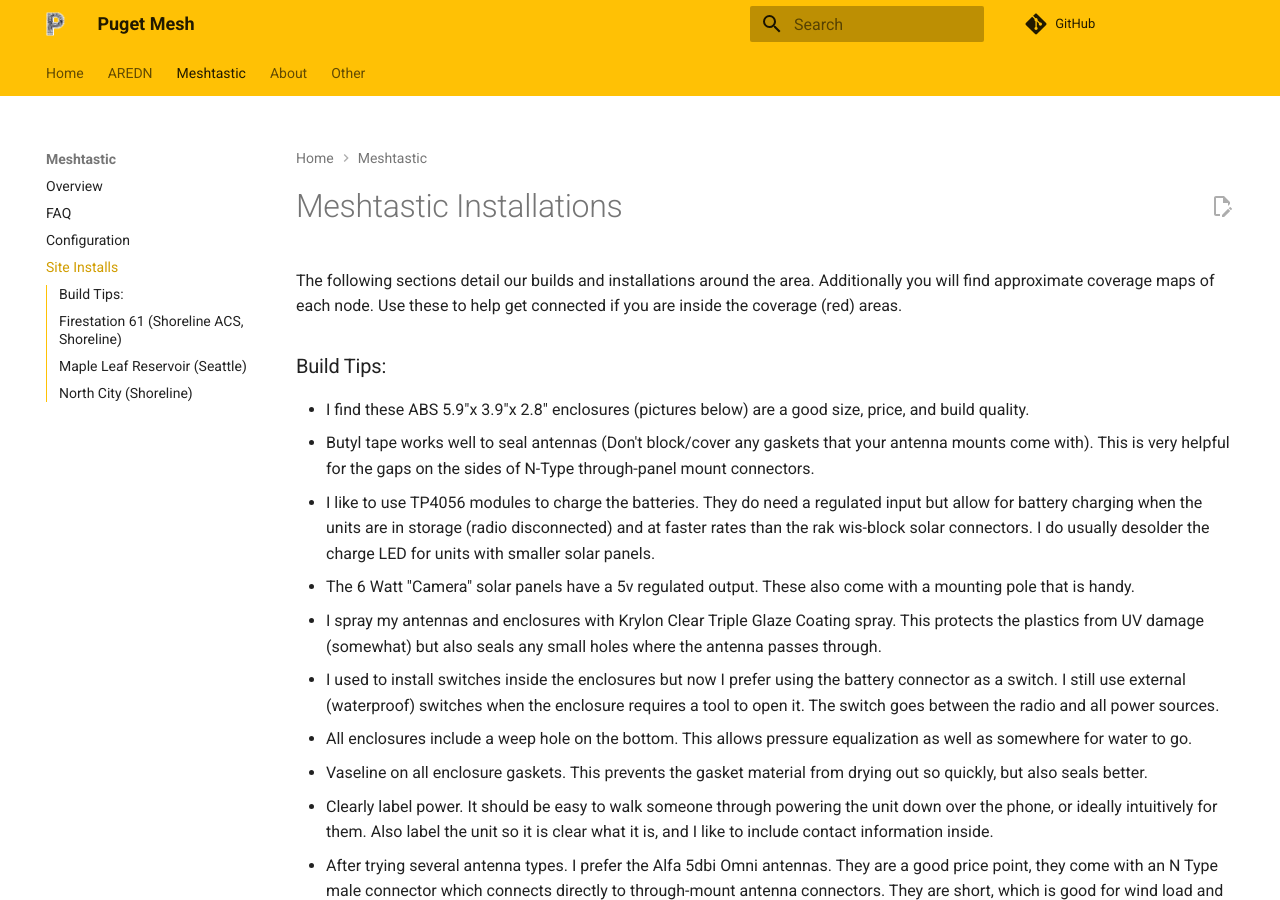
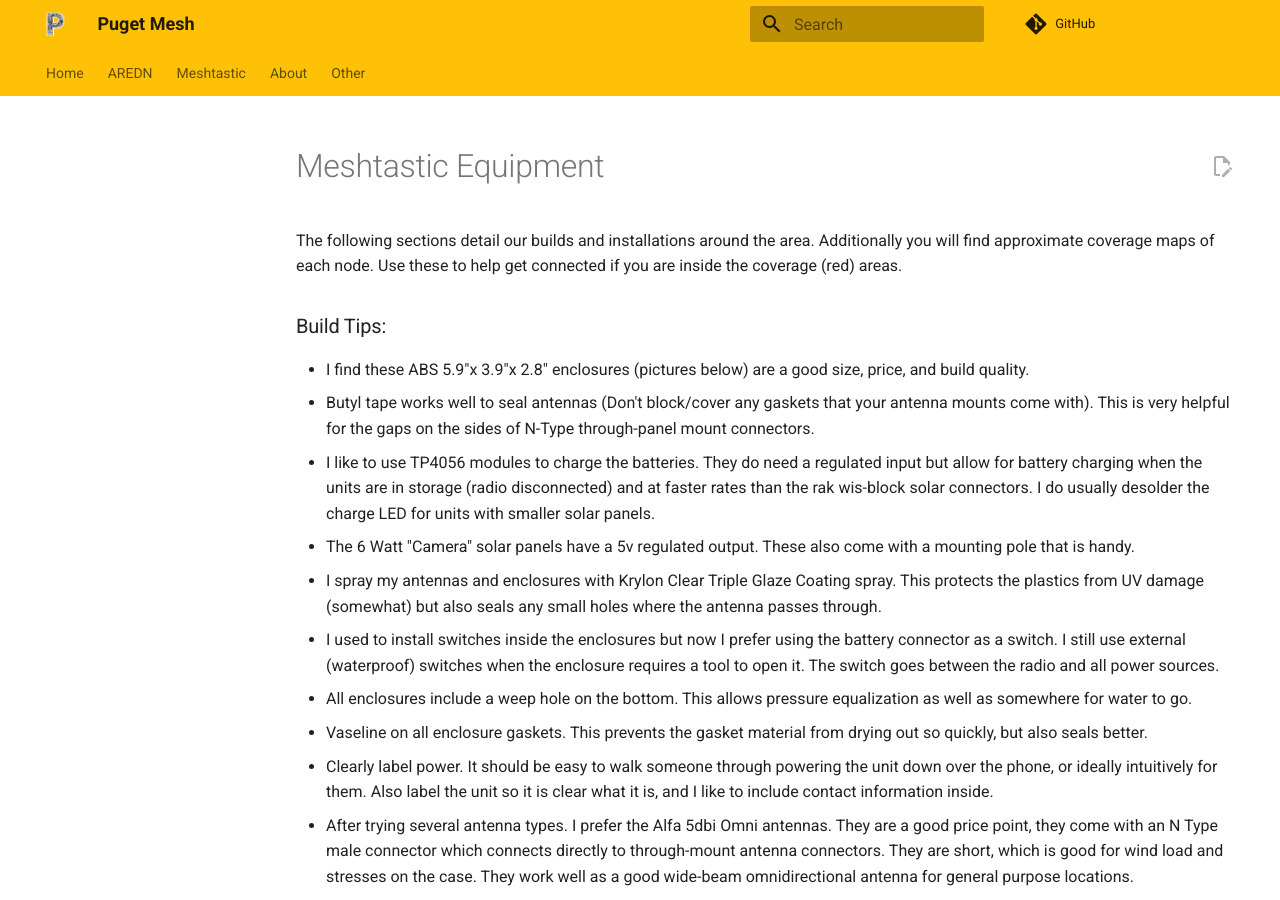
Before and after one commit to pugetmesh/pugetmesh.github.io, an MkDocs documentation site: the page built from docs/meshtastic/equipment.md, in a window 1280 px wide and 900 px high. Built offline with MkDocs 1.6.1 and Material for MkDocs 9.7.7, drawn with Linux system fonts in a browser that asks for light colours; comment, search, counter and statistics services are not loaded.

Commit message:
Renamed Installatios to Equipment

```diff
--- a/docs/meshtastic/installations.md
+++ b/docs/meshtastic/equipment.md
@@ -1,4 +1,4 @@
-# Meshtastic Installations
+# Meshtastic Equipment
 The following sections detail our builds and installations around the area. Additionally you will find approximate coverage maps of each node. Use these to help get connected if you are inside the coverage (red) areas.
 
 ### Build Tips:
```
Also changed, not shown: docs/meshtastic/index.md (+1 -1 lines).
